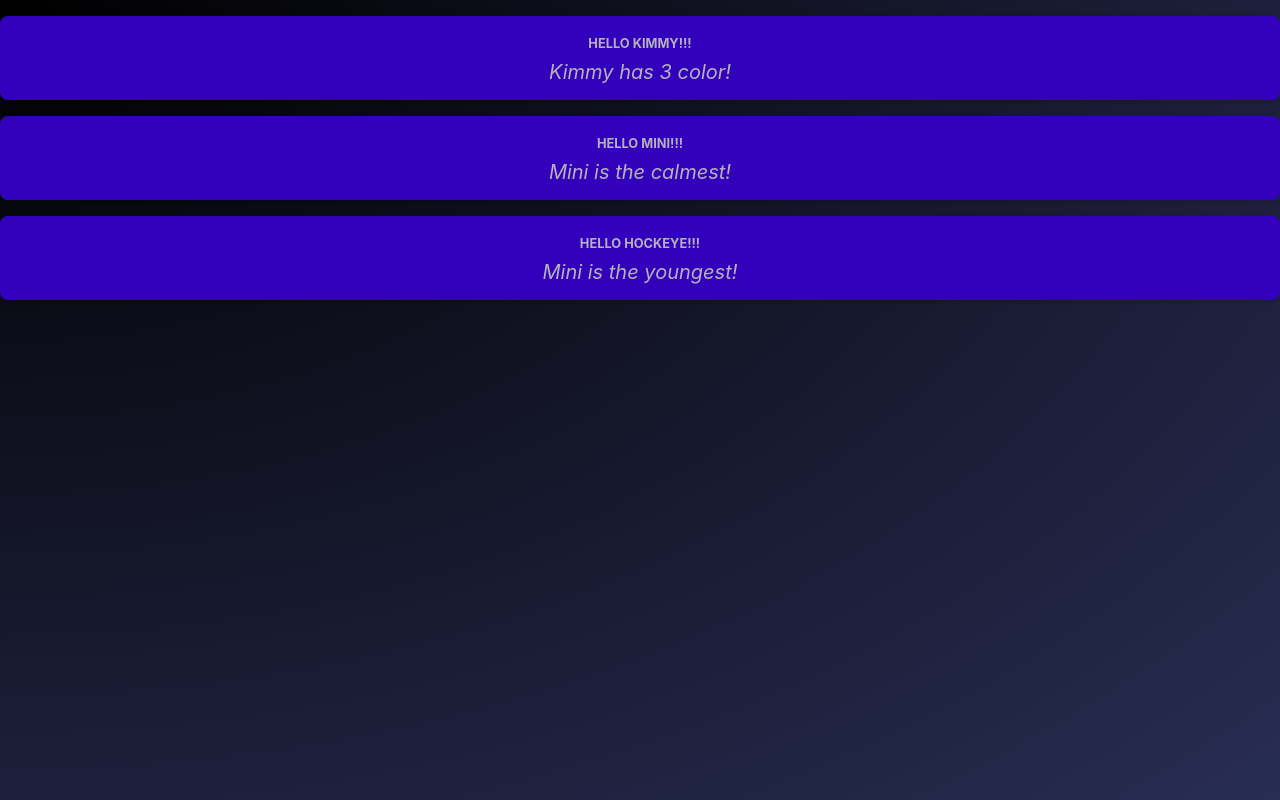
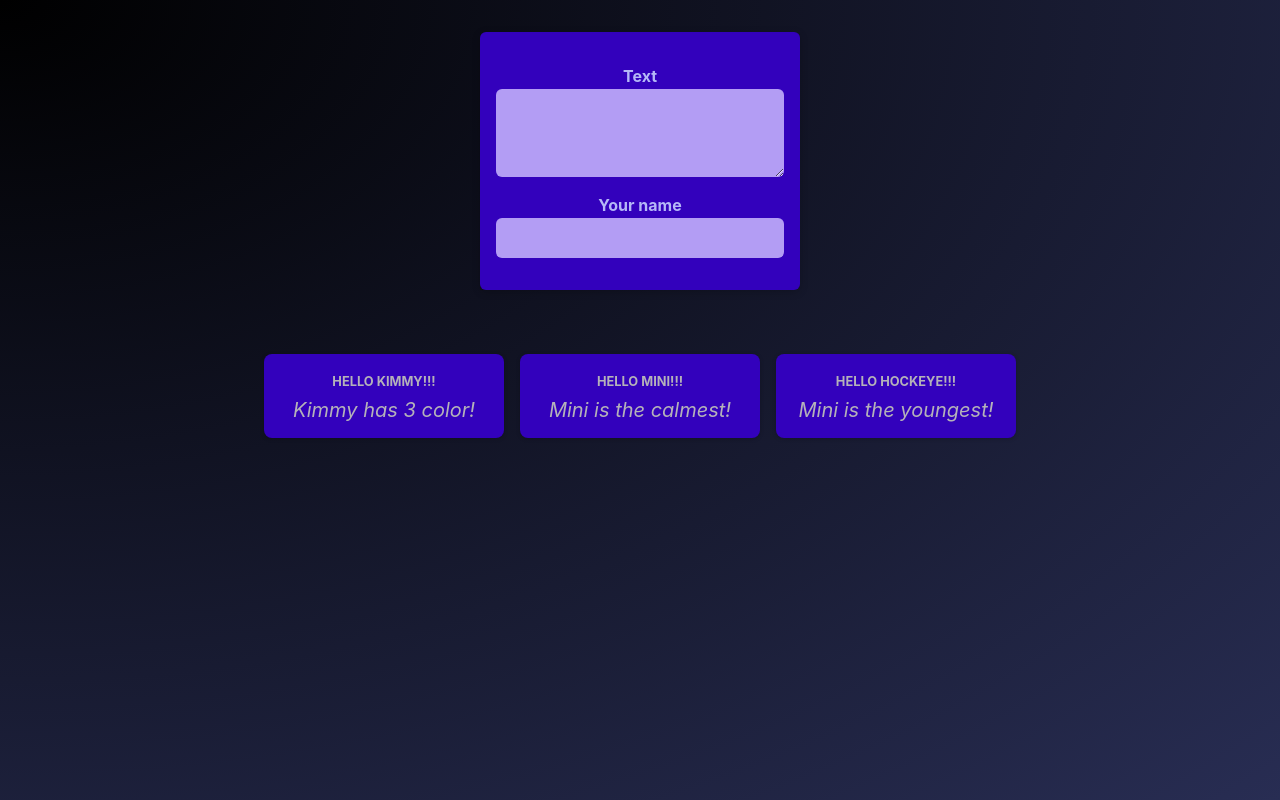
Before and after one commit to Mosenith/react-1st-project, a React (Vite) app: page / in a window 1280 px wide. Built offline with nearby package versions, Linux system fonts and the light colour scheme.

Commit message:
Add Event Listener

```diff
--- a/src/App.jsx
+++ b/src/App.jsx
@@ -1,12 +1,14 @@
-import Post from "./components/Post";
+import NewPost from "./components/NewPost";
+import PostsList from "./components/PostsList";
 
 function App() {
   return (
-    <main>
-      <Post author="Kimmy" text="Kimmy has 3 color!" />
-      <Post author="Mini" text="Mini is the calmest!" />
-      <Post author="Hockeye" text="Mini is the youngest!" />
-    </main>
+    <>
+      <NewPost />
+      <main>
+        <PostsList />
+      </main>
+    </>
   );
 }
 
--- /dev/null
+++ b/src/components/NewPost.jsx
@@ -0,0 +1,22 @@
+import classes from "./NewPost.module.css";
+
+function NewPost() {
+  function changeBodyHandler(event) {
+    console.log(event.target.value);
+  }
+
+  return (
+    <form className={classes.form}>
+      <p>
+        <label htmlFor="body">Text</label>
+        <textarea id="body" required rows={3} onChange={changeBodyHandler} />
+      </p>
+      <p>
+        <label htmlFor="name">Your name</label>
+        <input type="text" id="name" required />
+      </p>
+    </form>
+  );
+}
+
+export default NewPost;
--- /dev/null
+++ b/src/components/NewPost.module.css
@@ -0,0 +1,55 @@
+.form {
+    background-color: #3301bc;
+    padding: 1rem;
+    width: 20rem;
+    margin: 2rem auto;
+    border-radius: 6px;
+    box-shadow: 0 2px 8px rgba(0, 0, 0, 0.2);
+  }
+
+  .form label {
+    display: block;
+    margin-bottom: 0.05rem;
+    color: #b5b8f7;
+    font-weight: bold;
+  }
+
+  .form input,
+  .form textarea {
+    display: block;
+    width: 100%;
+    font: inherit;
+    padding: 0.5rem;
+    border-radius: 6px;
+    border: none;
+    background-color: #b39df4;
+    color: #38383b;
+  }
+
+  .actions {
+    display: flex;
+    justify-content: flex-end;
+    gap: 0.5rem;
+  }
+
+  .actions button {
+    cursor: pointer;
+    font: inherit;
+    padding: 0.5rem 1.5rem;
+    border: none;
+    border-radius: 4px;
+    background-color: #34036c;
+    color: #e5d5f7;
+  }
+
+  .actions button:hover {
+    background-color: #23014a;
+  }
+
+  .actions button[type='button'] {
+    background-color: transparent;
+  }
+
+  .actions button[type='button']:hover {
+    color: #d1bee6;
+  }
--- a/src/components/Post.jsx
+++ b/src/components/Post.jsx
@@ -2,10 +2,10 @@
 
 function Post(props) {
   return (
-    <div className={classes.post}>
+    <li className={classes.post}>
       <p className={classes.author}>Hello {props.author}!!!</p>
       <p className={classes.text}>{props.text}</p>
-    </div>
+    </li>
   );
 }
 
--- /dev/null
+++ b/src/components/PostsList.jsx
@@ -0,0 +1,14 @@
+import Post from "./Post";
+import styles from "./PostsList.module.css";
+
+function PostsList() {
+  return (
+    <ul className={styles.posts}>
+      <Post author="Kimmy" text="Kimmy has 3 color!" />
+      <Post author="Mini" text="Mini is the calmest!" />
+      <Post author="Hockeye" text="Mini is the youngest!" />
+    </ul>
+  );
+}
+
+export default PostsList;
--- /dev/null
+++ b/src/components/PostsList.module.css
@@ -0,0 +1,10 @@
+.posts {
+    list-style: none;
+    max-width: 50rem;
+    margin: 1rem auto;
+    padding: 1rem 0;
+    display: grid;
+    gap: 1rem;
+    grid-template-columns: repeat(3, 30%);
+    justify-content: center;
+  }
```
